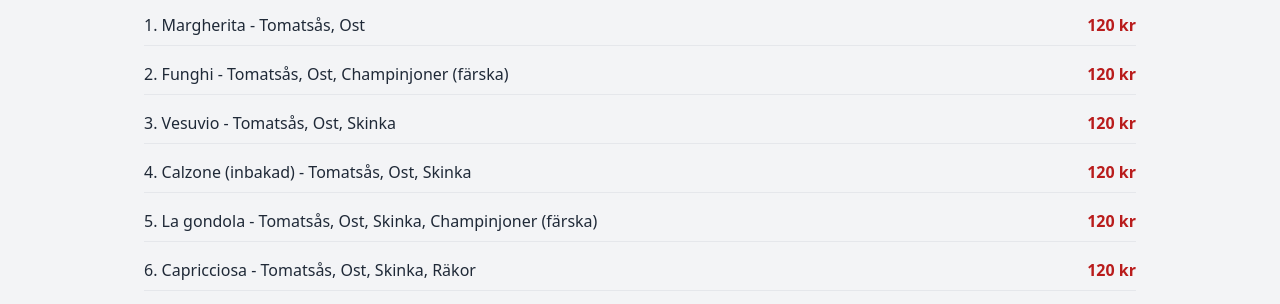
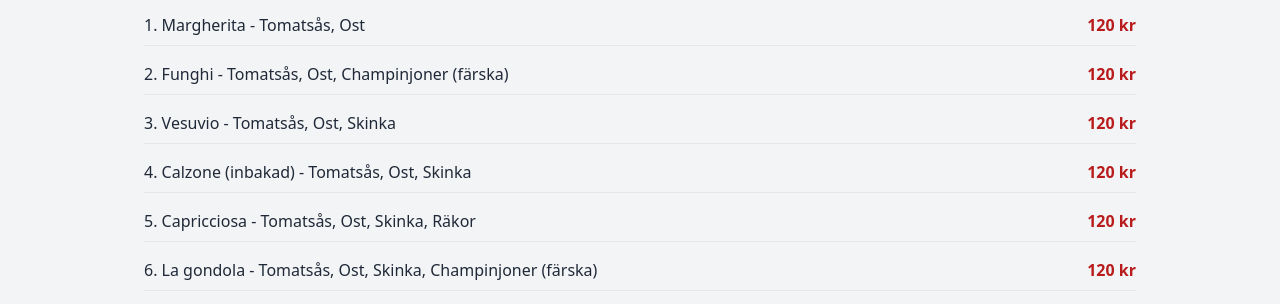
Before and after one commit to thedhinakarr/chapman, a Gatsby site: page /menu in a window 1280 px wide. Shown: the part 463-767 px from the top of the page. Built offline with nearby package versions, Linux system fonts and the light colour scheme; Gatsby itself is replaced by a stand-in of ours.

Commit message:
fixed menu

```diff
--- a/src/pages/menu.js
+++ b/src/pages/menu.js
@@ -144,8 +144,8 @@ const MenuPage = () => {
     "2. Funghi - Tomatsås, Ost, Champinjoner (färska)",
     "3. Vesuvio - Tomatsås, Ost, Skinka",
     "4. Calzone (inbakad) - Tomatsås, Ost, Skinka",
-    "5. La gondola - Tomatsås, Ost, Skinka, Champinjoner (färska)",
-    "6. Capricciosa - Tomatsås, Ost, Skinka, Räkor",
+    "5. Capricciosa - Tomatsås, Ost, Skinka, Räkor ",
+    "6. La gondola - Tomatsås, Ost, Skinka, Champinjoner (färska)",
     "7. Hawaii special - Tomatsås, Ost, Skinka, Ananas",
     "8. Marinara - Tomatsås, Ost, Räkor, Musslor",
     "9. Pescatore - Tomatsås, Ost, Tonfisk, Lök",
```
